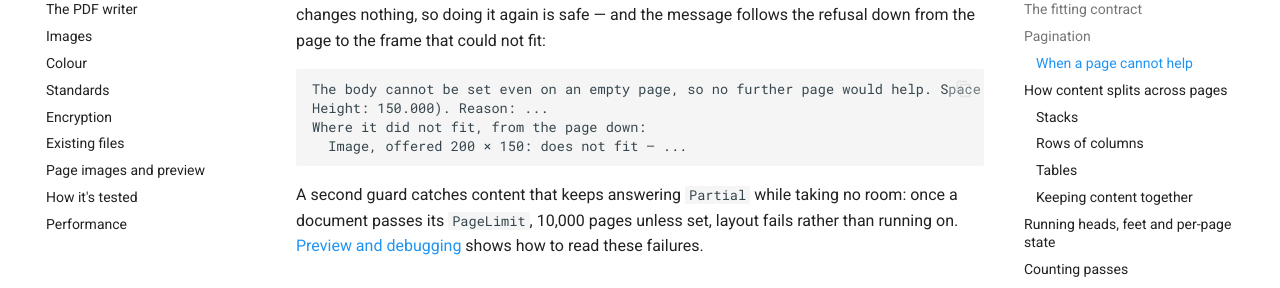
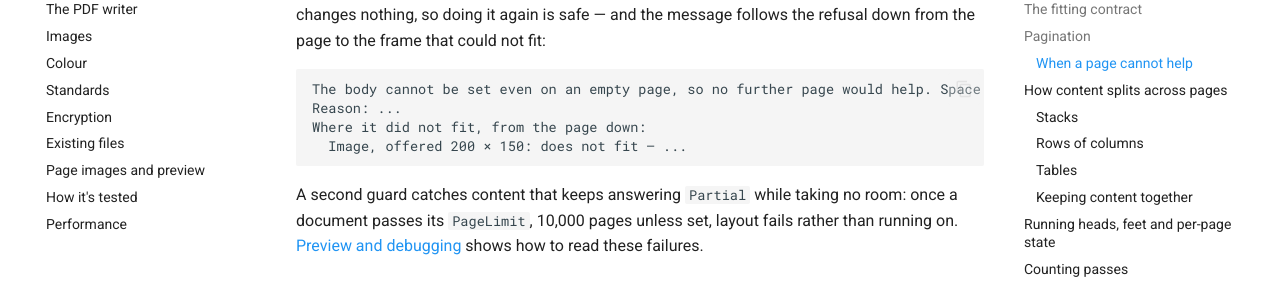
Before and after one commit to themidnightgospel/Rustaveli.Pdf, an MkDocs documentation site: the page built from docs/how-it-works/layout.md, in a window 1280 px wide and 900 px high, scrolled down 3799 px. Shown: the part 180-468 px from the top of the window. Built offline with MkDocs 1.6.1 and Material for MkDocs 9.7.7, drawn with Linux system fonts in a browser that asks for light colours; comment, search, counter and statistics services are not loaded.

Commit message:
Quote the shorter form of an extent in the layout page

````diff
--- a/docs/how-it-works/layout.md
+++ b/docs/how-it-works/layout.md
@@ -123,8 +123,8 @@
 doing it again is safe — and the message follows the refusal down from the page to the frame that could not fit:
 
 ```text
-The body cannot be set even on an empty page, so no further page would help. Space available: (Width: 200.000,
-Height: 150.000). Reason: ...
+The body cannot be set even on an empty page, so no further page would help. Space available: 200 × 150 pt.
+Reason: ...
 Where it did not fit, from the page down:
   Image, offered 200 × 150: does not fit — ...
 ```
````
